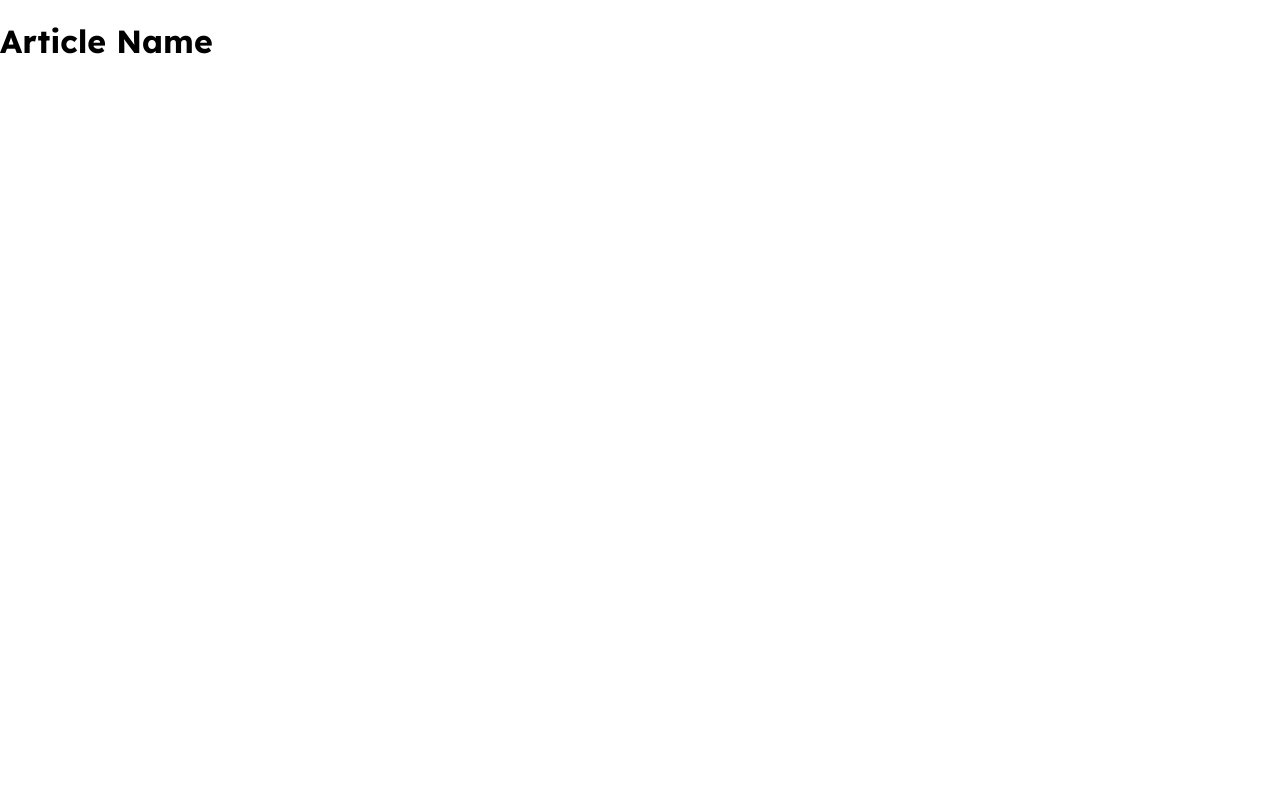
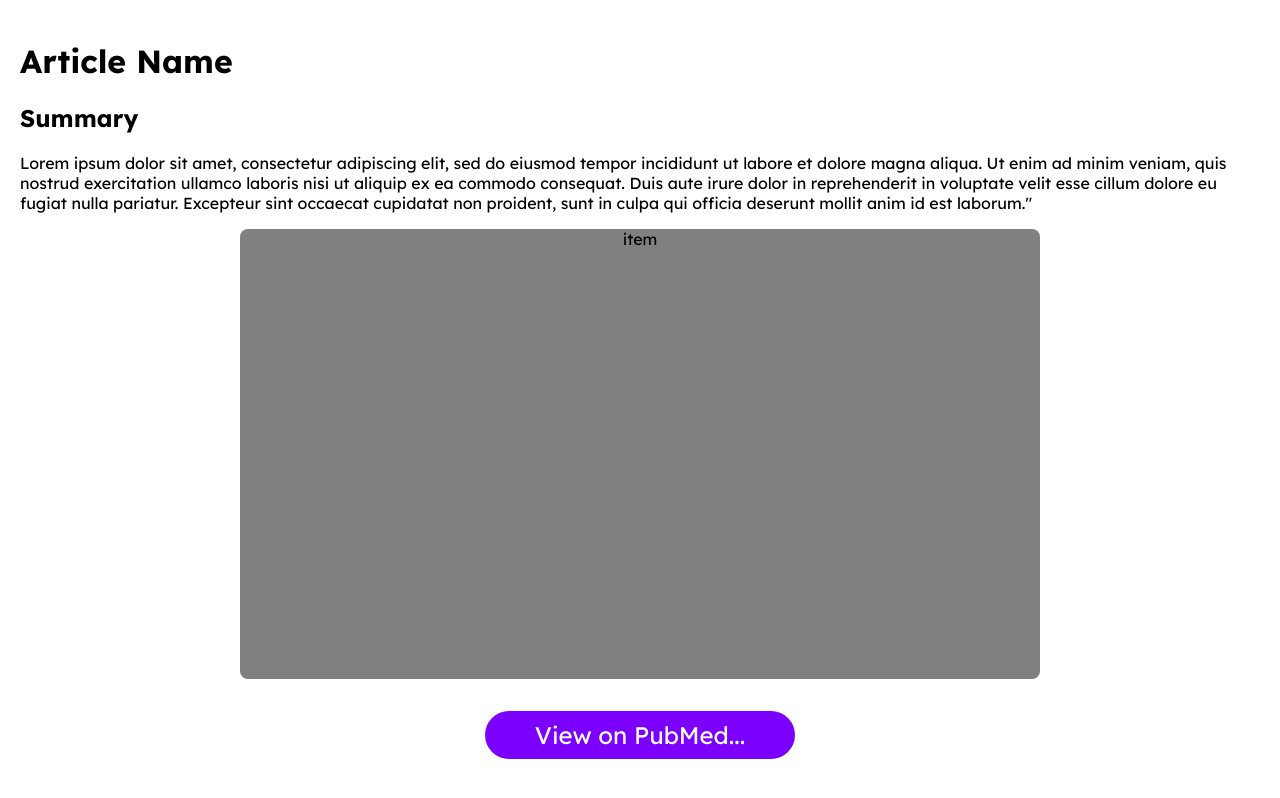
Before and after one commit to griffindavidson/cmpe195a-project, a Next.js app: page /article in a window 1280 px wide. Built offline with nearby package versions, Linux system fonts and the light colour scheme.

Commit message:
finished article skeleton page

```diff
--- a/src/app/article/article.css
+++ b/src/app/article/article.css
@@ -1,3 +1,34 @@
 .container {
+    padding: 20px;
+}
+
+.item-container {
     display: flex;
+    flex-direction: column;
+    align-items: center;
 }
+
+.big-item {
+    width: 80%;
+    max-width: 800px;
+    min-width: 100px;
+    height: auto;
+    aspect-ratio: 16/9;
+    background-color: gray;
+    border-radius: 0.5rem;
+    text-align: center;
+    margin-bottom: 1rem;
+}
+
+.button {
+    background-color: var(--purple);
+    height: 3rem;
+    font-size: 1.5rem;
+    color: white;
+    width: 25%;
+    max-width: 30rem;
+    min-width: 10em;
+    margin-top: 1rem;
+    border-radius: 1.5rem;
+    border: none;
+}
--- a/src/app/article/page.js
+++ b/src/app/article/page.js
@@ -1,7 +1,25 @@
+import global from ".././globals.css";
+import styles from "./article.css";
+
 export default function article() {
     return (
-        <div class='container'>
+        <div className='container'>
             <h1 style={{textAlign: 'start'}}>Article Name</h1>
+            <h2>Summary</h2>
+            <p>
+                Lorem ipsum dolor sit amet, consectetur adipiscing elit,
+                sed do eiusmod tempor incididunt ut labore et dolore magna
+                aliqua. Ut enim ad minim veniam, quis nostrud exercitation
+                ullamco laboris nisi ut aliquip ex ea commodo consequat.
+                Duis aute irure dolor in reprehenderit in voluptate velit
+                esse cillum dolore eu fugiat nulla pariatur. Excepteur
+                sint occaecat cupidatat non proident, sunt in culpa qui
+                officia deserunt mollit anim id est laborum."
+            </p>
+            <div className='item-container'>
+                <div className='big-item'>item</div>
+                <button className='button'>View on PubMed...</button>
+            </div>
         </div>
     )
 }
--- a/src/app/globals.css
+++ b/src/app/globals.css
@@ -4,6 +4,9 @@
 Trying to implement this:
 https://www.youtube.com/watch?v=-VOUK-xFAyk
 not working for some reason, will figure out later for search bar
+
+Infinte Scroll CSS only:
+https://youtu.be/Reu0hHbis5w?si=-6y9alx2-Fj8Wxzl
 */
 
 :root {
@@ -14,7 +17,7 @@ not working for some reason, will figure out later for search bar
   --red: #F5004F;
 }
 
-html, body {
+html, body, button {
   width: 100%;
   margin: 0;
   font-family: 'Lexend', sans-serif;
```
Also changed, not shown: src/app/page.js (+11 -11 lines).
